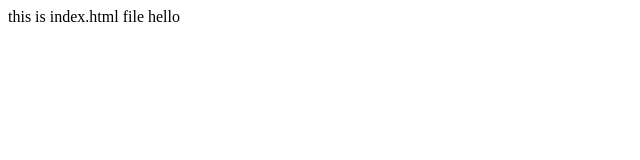
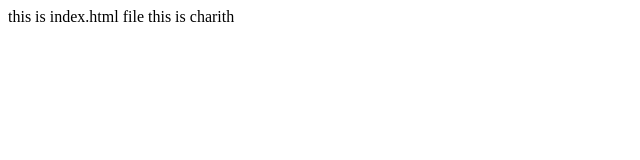
Before and after one commit to tuto1/kuppi, a plain HTML site: page index.html in a window 1280 px wide. Shown: the full height of the page, 0-640 px from the left. Drawn offline with Linux system fonts and the light colour scheme.

Commit message:
index edited

```diff
--- a/index.html
+++ b/index.html
@@ -4,8 +4,7 @@
 
 this is index.html file
 
-
-hello
+this is charith
 
 </body>
 </html>
```
